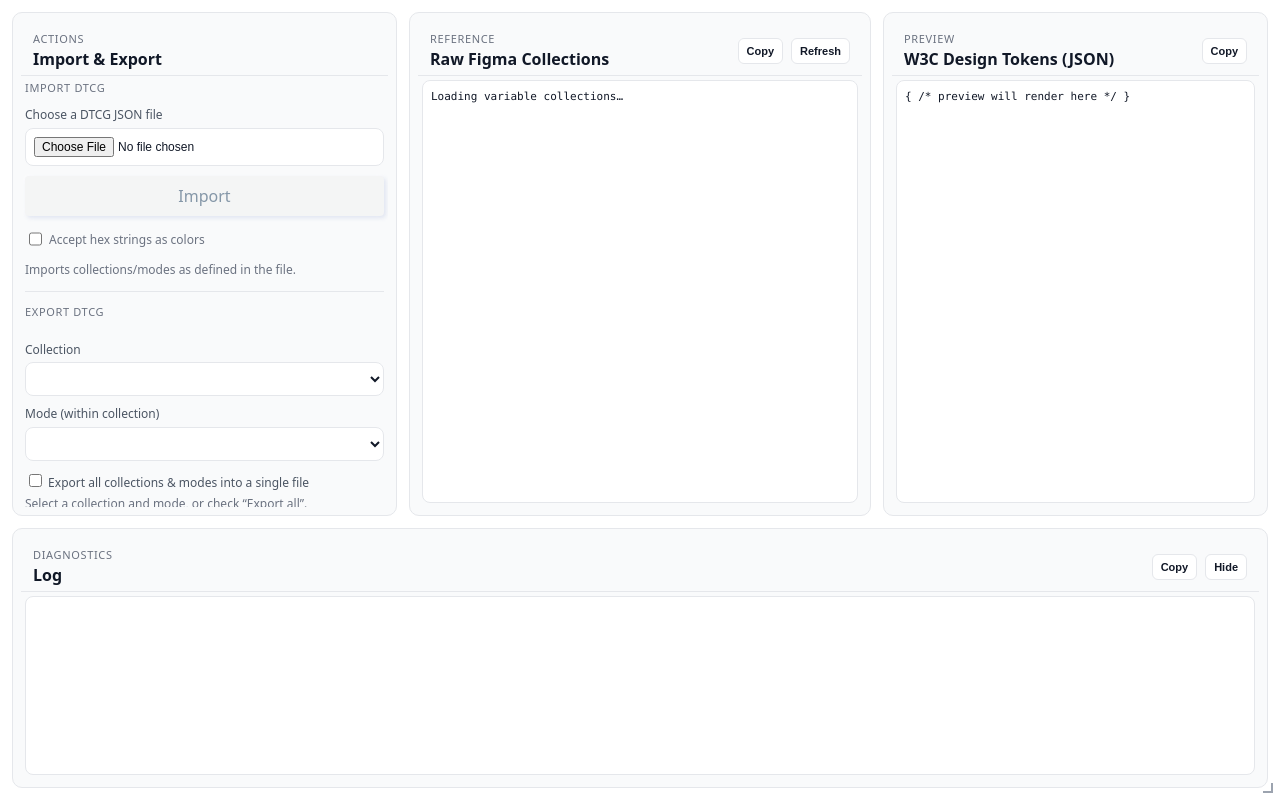
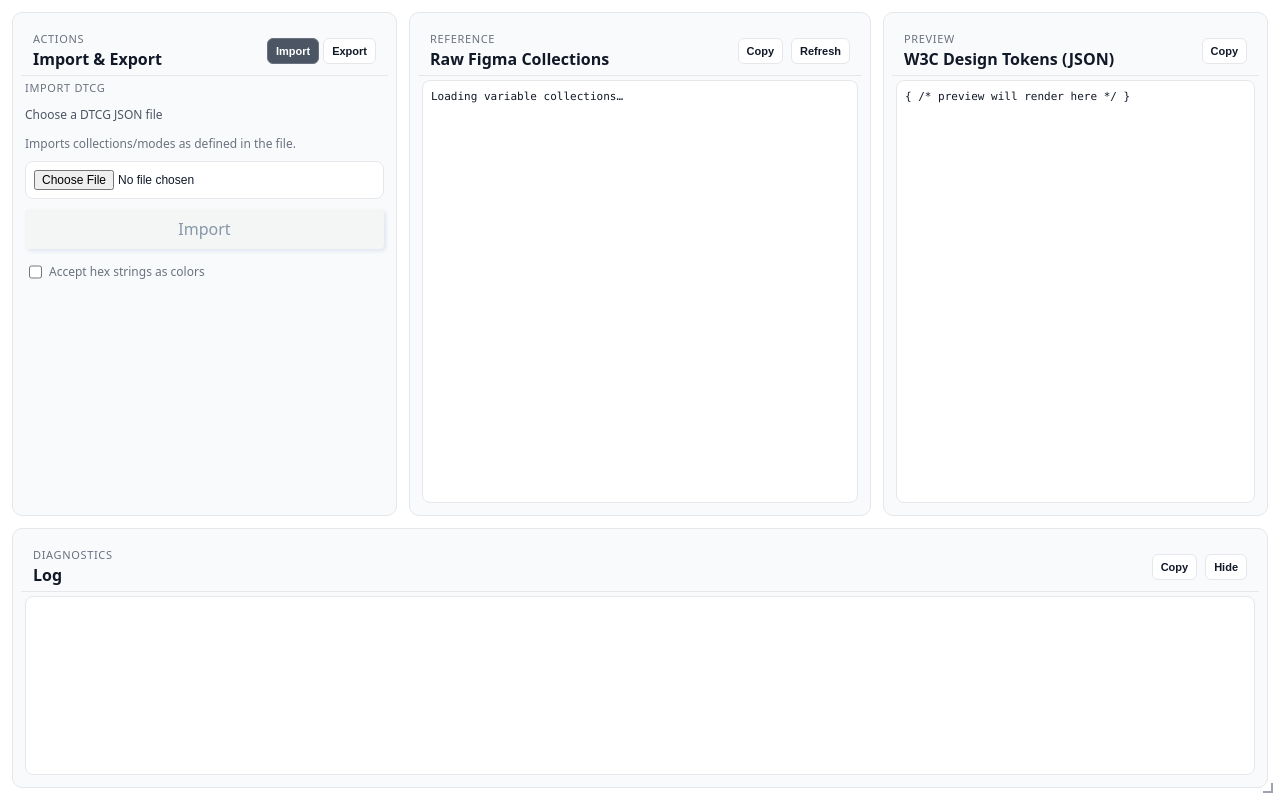
Before and after one commit to itsmedavep/figma-dtcg, a website with bundled scripts: page src/app/ui.html in a window 1280 px wide. Built offline with nearby package versions, Linux system fonts and the light colour scheme.

Commit message:
tabs for import and export to clean up the panel

```diff
--- a/src/app/ui.html
+++ b/src/app/ui.html
@@ -391,6 +391,52 @@
       max-height: 100%;
       /* ensure flex height stays inside its parent */
     }
+
+    /* --- tabs --- */
+    .tabs {
+      display: flex;
+      gap: .25rem;
+      align-items: center;
+    }
+
+    .tab-btn {
+      font-size: 1rem;
+      padding: .5rem 1rem;
+      border: 1px solid var(--border);
+      background: #fff;
+      color: var(--ink);
+      border-radius: .25rem;
+      cursor: pointer;
+    }
+
+    .tab-btn:hover {
+      color: #000000;
+    }
+
+    .tab-btn.is-active {
+      background: var(--ink-subtle);
+      color: #fff;
+      border-color: var(--ink-muted);
+    }
+
+    .tab-btn.tab-btn.is-active:hover {
+      color: #000000;
+    }
+
+    .tab-panel {
+      display: none;
+      /* default hidden */
+      flex-direction: column;
+      gap: 12px;
+      min-width: 0;
+      min-height: 0;
+      flex: 1;
+    }
+
+    .tab-panel.is-active {
+      display: flex;
+      /* active panel becomes the column content */
+    }
   </style>
 </head>
 
@@ -404,13 +450,23 @@
             <div class="eyebrow">Actions</div>
             <h2 class="title">Import & Export</h2>
           </div>
+          <div class="tabs" role="tablist" aria-label="Import and Export">
+            <button class="tab-btn is-active" data-tab="import" role="tab" aria-selected="true"
+              aria-controls="panel-import">Import</button>
+            <button class="tab-btn" data-tab="export" role="tab" aria-selected="false"
+              aria-controls="panel-export">Export</button>
           </div>
+        </div>
+
         <div class="panel-body">
-          <!-- Import -->
+          <!-- Import tab -->
+          <div class="tab-panel is-active" id="panel-import" data-tab="import" role="tabpanel"
+            aria-labelledby="tab-import">
             <div class="stack">
               <div class="eyebrow">Import DTCG</div>
               <div>
                 <label>Choose a DTCG JSON file</label>
+                <div class="muted" style="padding: .5rem 0">Imports collections/modes as defined in the file.</div>
                 <input id="file" type="file" accept=".json,application/json" />
               </div>
               <div class="row">
@@ -419,13 +475,16 @@
               <div class="row">
                 <div style="display: flex; gap: .25rem;">
                   <input id="allowHexChk" type="checkbox" />
-                <label for="allowHexChk" class="muted" style="padding-top: .35rem;">Accept hex strings as colors</label>
+                  <label for="allowHexChk" class="muted" style="padding-top: .35rem;">Accept hex strings as
+                    colors</label>
                 </div>
               </div>
-            <div class="muted">Imports collections/modes as defined in the file.</div>
+
+            </div>
           </div>
 
-          <!-- Export -->
+          <!-- Export tab -->
+          <div class="tab-panel" id="panel-export" data-tab="export" role="tabpanel" aria-labelledby="tab-export">
             <div class="stack" style="border-top:1px solid var(--border);padding-top:12px;">
               <div class="eyebrow">Export DTCG</div>
               <div class="row-center"></div>
@@ -447,8 +506,11 @@
               </div>
             </div>
           </div>
+          <!-- /Export tab -->
         </div>
       </div>
+    </div>
+
 
     <!-- Middle: Raw Figma Collections -->
     <div class="col">
@@ -507,6 +569,37 @@
   </div>
   <div class="resize-handle" id="resizeHandle" title="Drag to resize"></div>
   <script src="./ui.js"></script>
+  <script>
+    (function () {
+      const shell = document.querySelector('.shell'); // optional, but handy if needed
+      const tabButtons = Array.from(document.querySelectorAll('.panel .tabs .tab-btn'));
+      const panels = Array.from(document.querySelectorAll('.panel-body .tab-panel'));
+
+      function activate(tab) {
+        const name = tab.getAttribute('data-tab');
+        // buttons
+        tabButtons.forEach(b => {
+          const on = b.getAttribute('data-tab') === name;
+          b.classList.toggle('is-active', on);
+          b.setAttribute('aria-selected', String(on));
+        });
+        // panels
+        panels.forEach(p => {
+          const on = p.getAttribute('data-tab') === name;
+          p.classList.toggle('is-active', on);
+          if (on) {
+            // ensure the active panel starts scrolled to top (optional)
+            p.scrollTop = 0;
+          }
+        });
+      }
+
+      tabButtons.forEach(btn => {
+        btn.addEventListener('click', () => activate(btn));
+      });
+    })();
+  </script>
+
 </body>
 
 </html>
```
Lines whose indentation alone changed are shown as unchanged.
